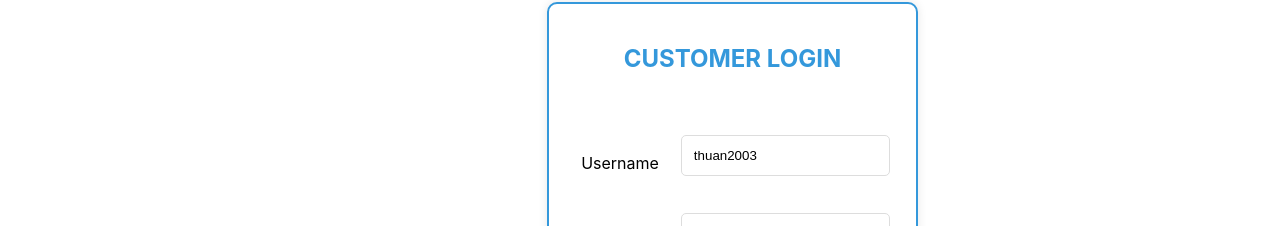
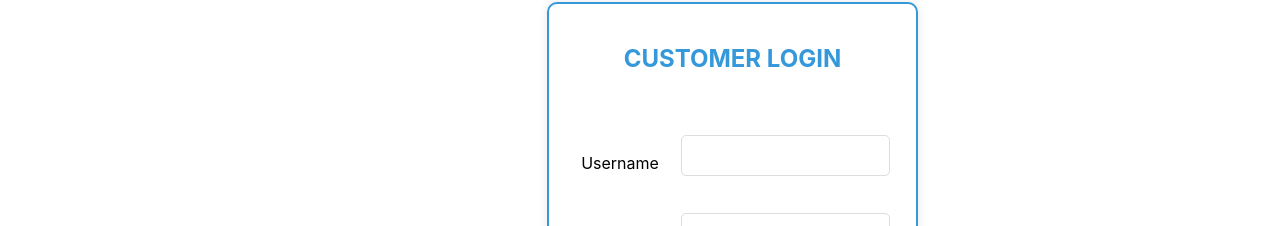
Before and after one commit to Thuan2003/Vitden, a React (Create React App) app in the folder client-customer/: page /login in a window 1280 px wide. Shown: the part 155-381 px from the top of the page. Built offline with nearby package versions, Linux system fonts and the light colour scheme; no server answers.

Commit message:
Update LoginComponent.js

```diff
--- a/client-customer/src/components/LoginComponent.js
+++ b/client-customer/src/components/LoginComponent.js
@@ -9,8 +9,8 @@ class Login extends Component {
   constructor(props) {
     super(props);
     this.state = {
-      txtUsername: 'thuan2003',
-      txtPassword: '123',
+      txtUsername: '',
+      txtPassword: '',
     };
   }
 
```
